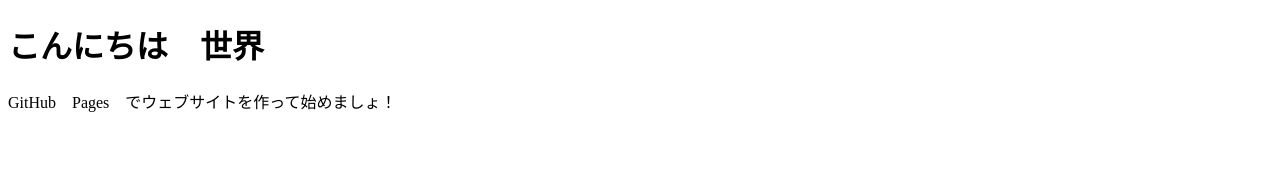
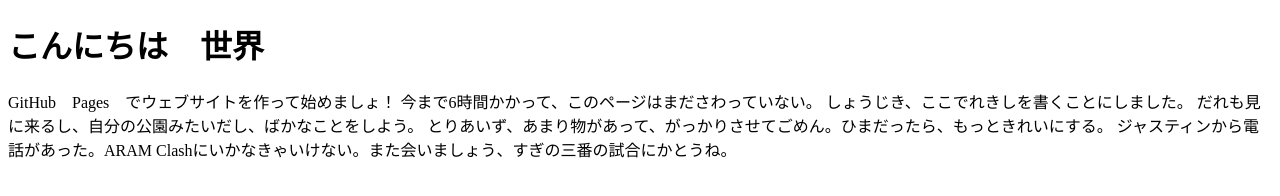
Before and after one commit to stdChang/shucream, a plain HTML site: page index.html in a window 1280 px wide. Drawn offline with Linux system fonts and the light colour scheme.

Commit message:
Update index.htm with cringe japanese

```diff
--- a/index.html
+++ b/index.html
@@ -2,6 +2,12 @@
 <html>
 <body>
 <h1>こんにちは　世界</h1>
-<p>GitHub　Pages　でウェブサイトを作って始めましょ！</p>
+<p>GitHub　Pages　でウェブサイトを作って始めましょ！
+今まで6時間かかって、このページはまださわっていない。
+しょうじき、ここでれきしを書くことにしました。
+だれも見に来るし、自分の公園みたいだし、ばかなことをしよう。
+とりあいず、あまり物があって、がっかりさせてごめん。ひまだったら、もっときれいにする。
+ジャスティンから電話があった。ARAM Clashにいかなきゃいけない。また会いましょう、すぎの三番の試合にかとうね。
+</p>
 </body>
 </html>
```
